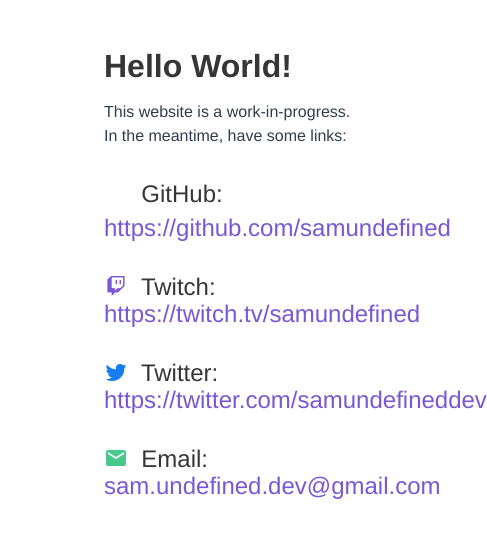
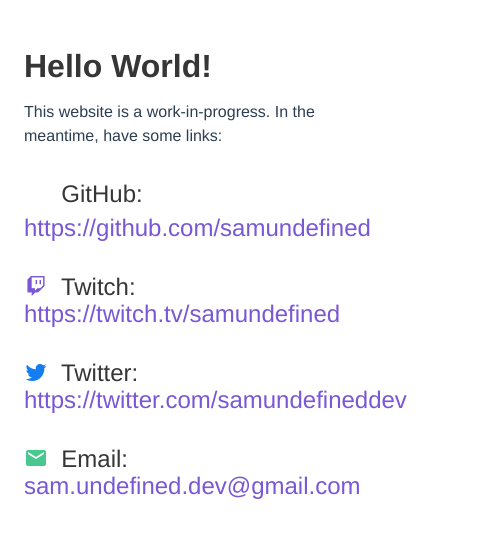
Before and after one commit to SamUndefined/SamUndefined.github.io, a Vue app: page / in a window 390 px wide. Shown: the top 538 px of the page, 487 px wide, since content can reach past the window. Built offline with nearby package versions, Linux system fonts and the light colour scheme.

Commit message:
Remove home page margin from mobile

```diff
--- a/src/views/Home.vue
+++ b/src/views/Home.vue
@@ -1,5 +1,5 @@
 <template>
-  <div class="home">
+  <div class="home margin-5-is-desktop">
     <div class="content">
         <h1>Hello World!</h1>
         <p>This website is a work-in-progress. In the meantime, have some links:</p>
@@ -29,8 +29,10 @@ export default {
 </script>
 
 <style lang="scss" scoped>
-.home {
-    margin-left: 5rem;
+@media screen and (min-width: 1024px) {
+    .margin-5-is-desktop {
+        margin-left: 5rem;
+    }
 }
 .link {
     font-weight: 100;
```
